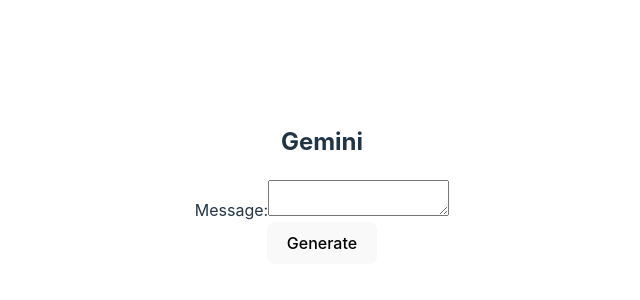
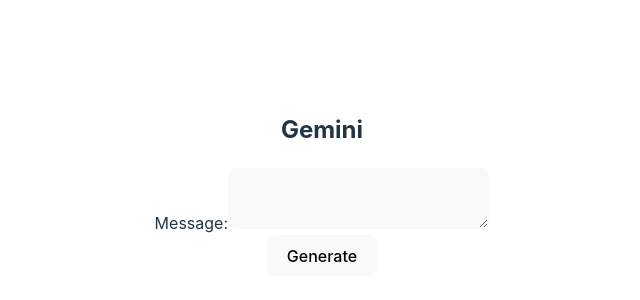
Before and after one commit to ishushreyas/gemini-project, a React (Vite) app in the folder frontend/: page / in a window 1280 px wide. Shown: the part 216-516 px from the top of the page, without its empty margins (318-958 px from the left). Built offline with nearby package versions, Linux system fonts and the light colour scheme.

Commit message:
Update index.css

```diff
--- a/frontend/src/index.css
+++ b/frontend/src/index.css
@@ -35,7 +35,7 @@
   line-height: 1.1;
 }
 
-button, input {
+button, textarea {
   border-radius: 8px;
   border: 1px solid transparent;
   padding: 0.6em 1.2em;
@@ -51,8 +51,8 @@
 }
 button:focus,
 button:focus-visible,
-input:focus,
-input:focus-visible {
+textarea:focus,
+textarea:focus-visible {
   outline: 4px auto -webkit-focus-ring-color;
 }
 pre {
@@ -60,7 +60,7 @@
   color: #fff;
   border-radius: 12px;
   padding: 12px;
-
+  max-width: 90%;
 }
 .res * {
   text-align: left;
@@ -74,7 +74,7 @@
   a:hover {
     color: #747bff;
   }
-  button, input {
+  button, textarea {
     background-color: #f9f9f9;
   }
 }
```
